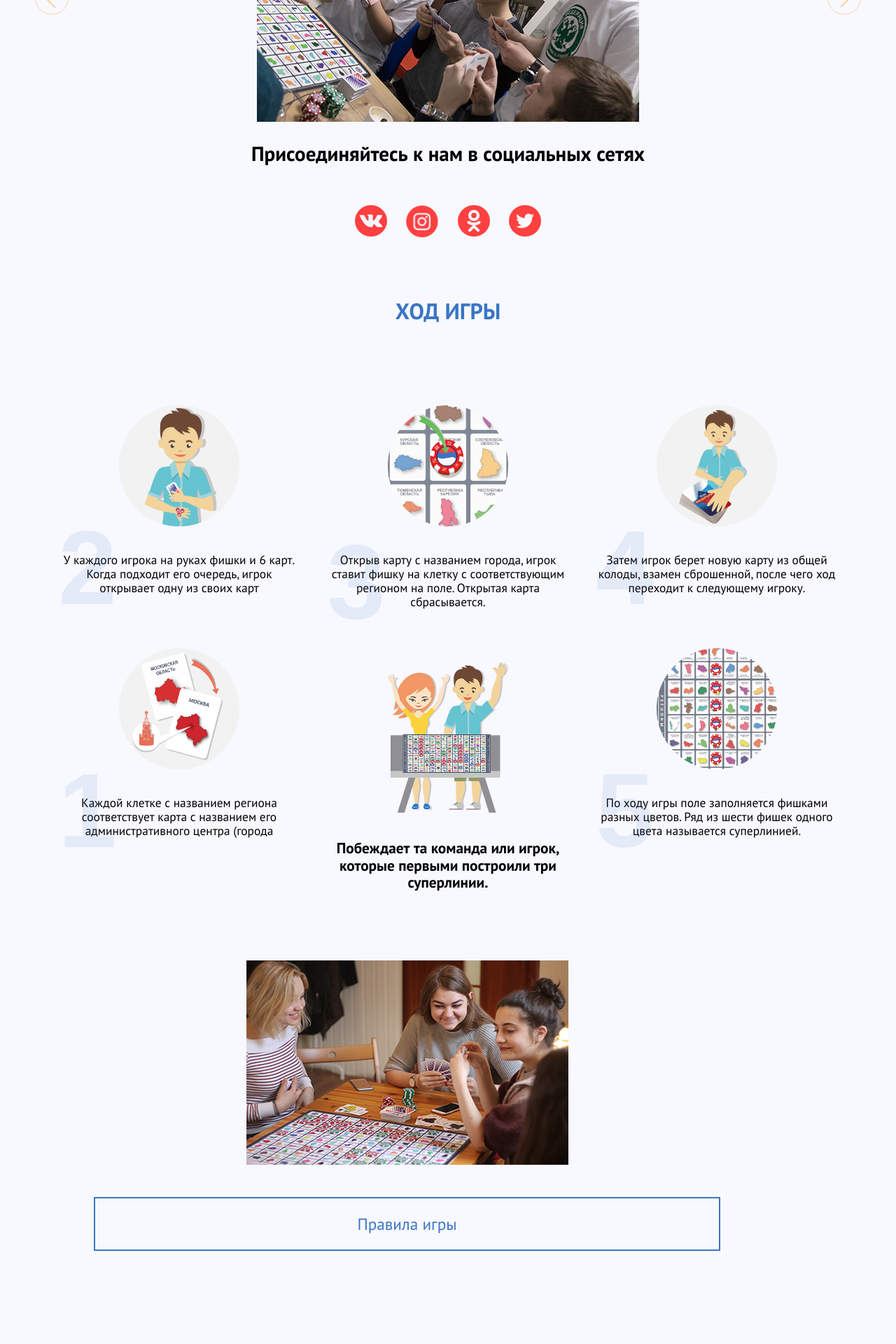
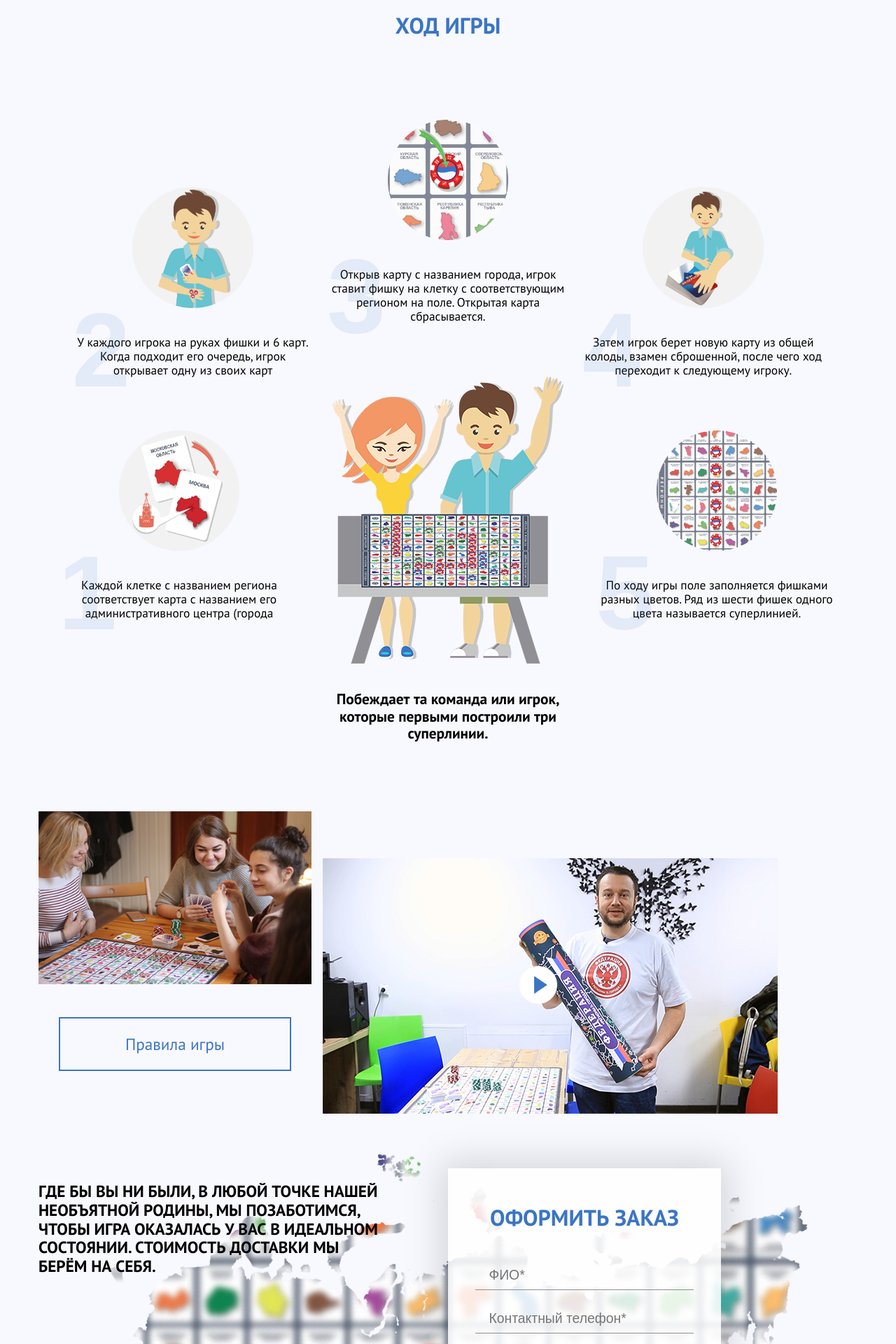
Before and after one commit to Jeorgeo/171009-federation, a PHP site: page / in a window 1280 px wide. Shown: the part 2640-4560 px from the top of the page at 70% size. Run offline with PHP 8.4, Linux system fonts and the light colour scheme; some libraries are stand-ins or nearby versions.

Commit message:
171016-1445

```diff
--- a/css/style.css
+++ b/css/style.css
@@ -173,8 +173,9 @@
   width: 100%;
 }
 
-.color-text {
-
+.cols.wrap-box,
+.main-steps .container {
+  width: 90%;
 }
 
 @media (min-width: 768px) {
@@ -499,11 +500,6 @@
   display: none;
 }
 
-.main .wrap-box,
-.main-steps .container {
-  width: 90%;
-}
-
 h2,
 .main h4,
 .rules .main-form h4,
@@ -710,6 +706,7 @@
   margin: 1em auto;
   padding: 0.5em 1em;
   color: #908f94;
+  background-color: transparent;
   border: none;
   border-bottom: 1px solid #908f94;
 }
@@ -1013,6 +1010,7 @@
   }
 
   .box-form {
+    width: 80%;
     background: rgba(255, 255, 255, 0.85);
     box-shadow: 0 0 50px 10px rgba(0, 0, 0, 0.15);
   }
@@ -1047,7 +1045,6 @@
   }
 
   .rules .box-form {
-    width: 80%;
     margin-left: 15%;
     margin-right: 5%;
     margin-top: 3em;
@@ -1217,6 +1214,24 @@
     margin: auto;
   }
 
+  .main-step.victory img {
+    max-width: 100%;
+  }
+
+  .main-step.step-2 {
+    margin-top: 5em;
+    margin-left: 2em;
+  }
+
+  .main-step.step-4 {
+    margin-top: 5em;
+    margin-right: 2em;
+  }
+
+  .main-order .col-5 {
+    margin-right: 8.33%;
+  }
+
   .rules-artefacts figure {
     width: 31%;
   }
@@ -1266,6 +1281,8 @@
   .partner .container {
     max-width: 1000px;
   }
+
+
 
   /*--------------------------------------------------------------
     # Footer 1024px
```
